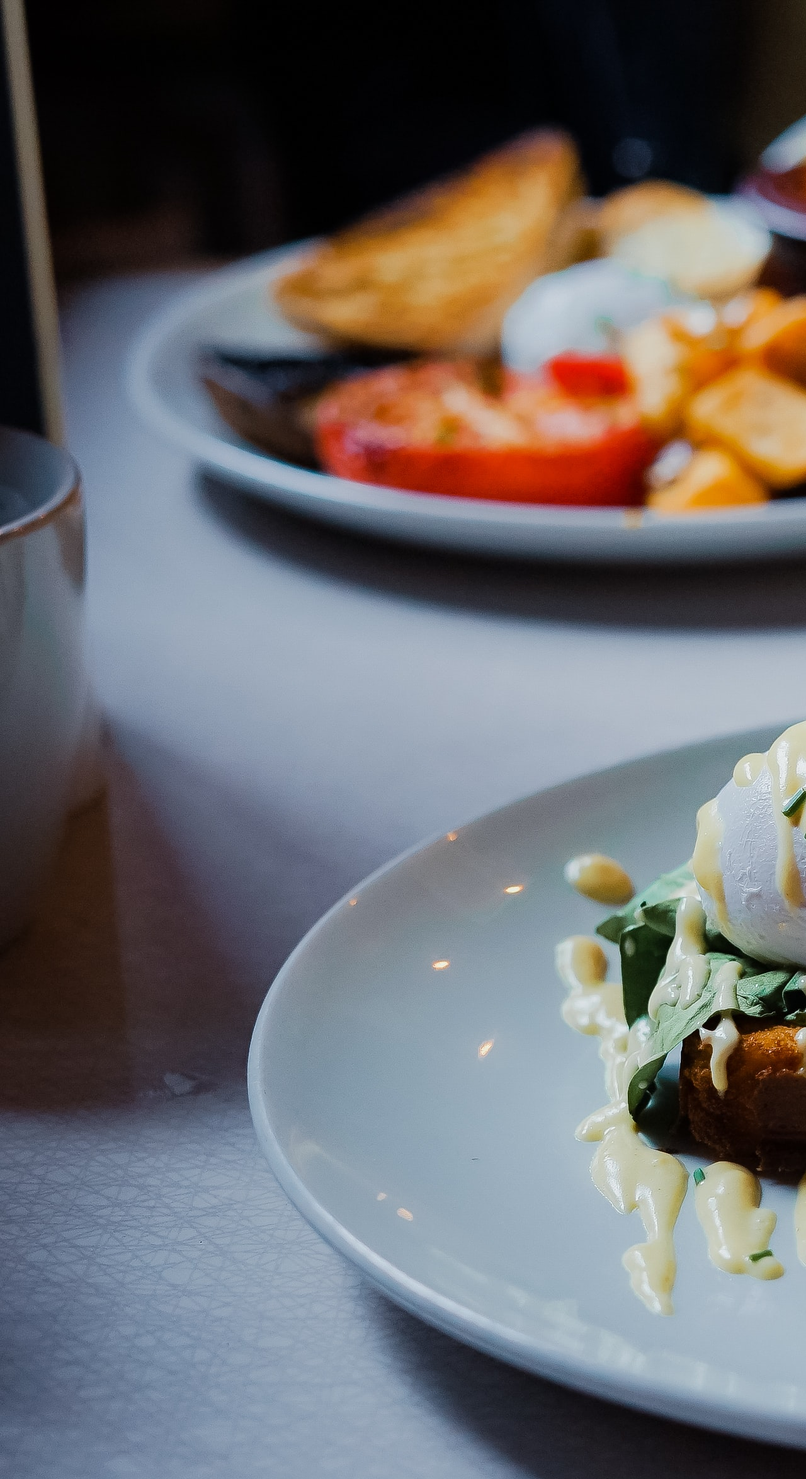
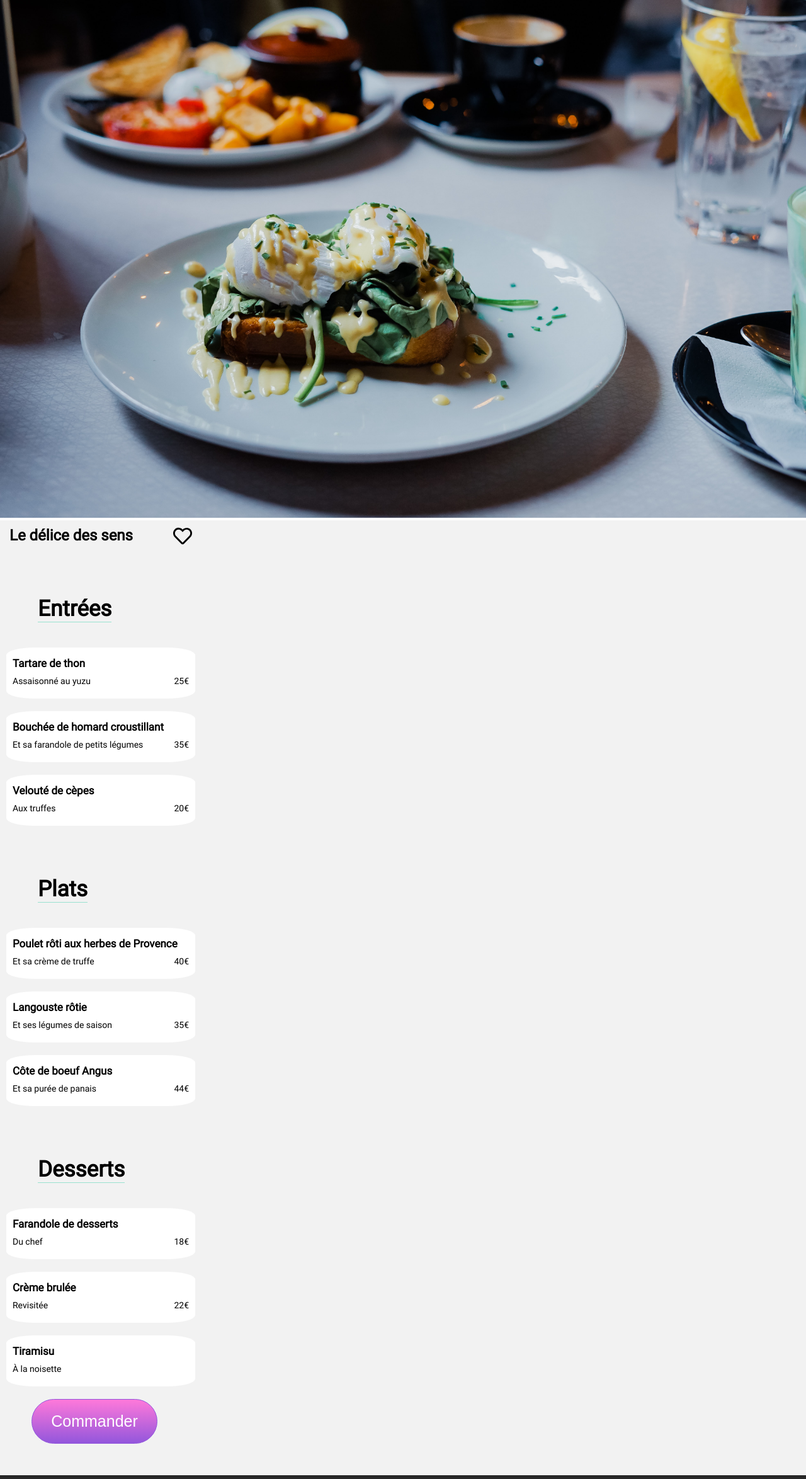
Before and after one commit to ainswind/RaphaelLaurent_3_11012021, a website: page pages/Menu-Le_delice_des_sens.html in a window 1280 px wide. Shown: the part 76-2424 px from the top of the page at 63% size. Drawn offline with Linux system fonts and the light colour scheme.

Commit message:
pages mobile s

```diff
--- a/pages/Menu-Le_delice_des_sens.html
+++ b/pages/Menu-Le_delice_des_sens.html
@@ -20,7 +20,7 @@
             <!-- fin header -->
             <!-- debut main -->
             <main>
-                <img src="../images/restaurants/toa-heftiba-DQKerTsQwi0-unsplash.jpg" alt="">
+                <div class="back"> <img src="../images/restaurants/toa-heftiba-DQKerTsQwi0-unsplash.jpg" alt=""></div>
                 <div class="menu">
                     <aside>
                         <h2>Le délice des sens</h2>
@@ -28,15 +28,15 @@
 
                     </aside>
                     <section>
-                        <h3>Entrées</h3>
+                        <h3  class="repas">Entrées</h3>
                         <div class="vignette3_container">
                             <div class="vignette3"><h3>Tartare de thon</h3><div class="detail"><p>Assaisonné au yuzu</p><p class="prix">25€</p></div></div>
                             <div class="vignette3"><h3>Bouchée de homard croustillant</h3><div class="detail"><p>Et sa farandole de petits légumes</p><p class="prix">35€</p></div></div>
                             <div class="vignette3"><h3>Velouté de cèpes</h3><div class="detail"><p>Aux truffes</p><p class="prix">20€</p></div></div>
                         </div>
                     </section>
-                    <section>
-                        <h3>Plats</h3>
+                    <section >
+                        <h3  class="repas">Plats</h3>
                         <div class="vignette3_container">
                             <div class="vignette3"><h3>Poulet rôti aux herbes de Provence </h3><div class="detail"><p>Et sa crème de truffe</p><p class="prix">40€</p></div></div>
                             <div class="vignette3"><h3>Langouste rôtie</h3><div class="detail"><p>Et ses légumes de saison</p><p class="prix">35€</p></div></div>
@@ -44,7 +44,7 @@
                         </div>
                     </section>
                     <section>
-                        <h3>Desserts</h3>
+                        <h3  class="repas">Desserts</h3>
                         <div class="vignette3_container">
                             <div class="vignette3"><h3>Farandole de desserts</h3><div class="detail"><p>Du chef</p><p class="prix">18€</p></div></div>
                             <div class="vignette3"><h3>Crème brulée</h3><div class="detail"><p>Revisitée</p><p class="prix">22€</p></div></div>
--- a/sass/scss/style.scss
+++ b/sass/scss/style.scss
@@ -15,6 +15,10 @@ body{
     font-family: "Roboto";
 
 }
+a{
+    text-decoration: none;
+    color: black;
+}
 // debut header
 header{
     display: flex;
@@ -25,11 +29,18 @@ header{
 
 }
 nav{
+    justify-self: left;
     display: flex;
     flex-direction: row;
     justify-content: space-between;
     @media all and (min-width:320px) {
-        width: 300px;
+        width: 190px;
+        }
+    img{
+       justify-self: center;
+        @media all and (min-width:320px) {
+            width: 140px;
+        }
     }
 
 
@@ -154,6 +165,9 @@ img{
             width: 800px;
         }
     }
+
+
+}
 input{
     margin-bottom: 50px;
     color: white;
@@ -173,7 +187,6 @@ img{
         padding: 20px 30px 20px 30px;
         font-size: 25px;
         margin-top: 30px;
-        }
     }
 }
 // fin intro
@@ -501,6 +514,9 @@ h3{
     @media all and (min-width:768px){
         width: 30px;
     }
+    @media all and (min-width:1440px){
+        width: 40px;
+    }
 
 }
 .nouveau{
@@ -533,24 +549,94 @@ h3{
 }
 
 // fin restaurants
+// debut back
+main{
+    .back{
+        position: relative;
+        z-index:1;
+        margin-top: 10px;
+
+        @media all and (min-width:320px){
+            width:100%;
+
+        }
+        img{
+            @media all and (min-width:320px){
+                width:100%;
+            }
+        }
+    }
+}
 // debut menu
 .menu{
+   @extend .wrapper;
+    display: flex;
+    flex-direction: column;
+    align-content: center;
+   padding-top: 10px;
     background-color: #f2f2f2;
+    input{
+        @media all and (min-width:320px){
+            width: 200px;
+            margin-left: 50px;
+            margin-top: 20px;
+        }
+    }
+
 }
 aside {
     display: flex;
     flex-direction: row;
     justify-content: space-between;
+    margin-left: 15px;
+
+    @media all and (min-width:320px){
+        width:300px;
+
     }
+}
+
+.repas{
+        border-bottom: 1px solid #99E2D0;
+        width: fit-content;
+        margin-bottom: 20px;
+    }
+.vignette3-container{
+    display: flex;
+    flex-direction: column;
+    align-content: center;
+
+}
+
 .vignette3{
     display: flex;
     flex-direction: column;
+    align-content: center;
     font-size: 10px;
+    margin-top: 20px;
+    border-radius: 15%;
+    background:white;
+    @media all and (min-width:320px){
+        width:280px;
+        padding: 15px 10px 20px 10px;
+        margin-left:10px ;
+
+    }
+
+    h3{
+        @media all and (min-width:320px){
+            font-size: 17px;
+            margin: 0 0 10px 0;
+        }
+    }
 }
 .detail{
     display: flex;
     flex-direction: row;
     justify-content: space-between;
+    @media all and (min-width:320px){
+        font-size: 14px;
+    }
 }
 // debut footer
 footer{
```
Also changed, not shown: index.html (+8 -8 lines), pages/Menu-La_note_enchantee.html (+1 -1 lines), pages/Menu-La_palette_du_gout.html (+4 -4 lines), pages/Menu-a _la_francaise.html (+1 -1 lines), sass/css/style.css, 1 other file. Lines whose indentation alone changed are shown as unchanged.
